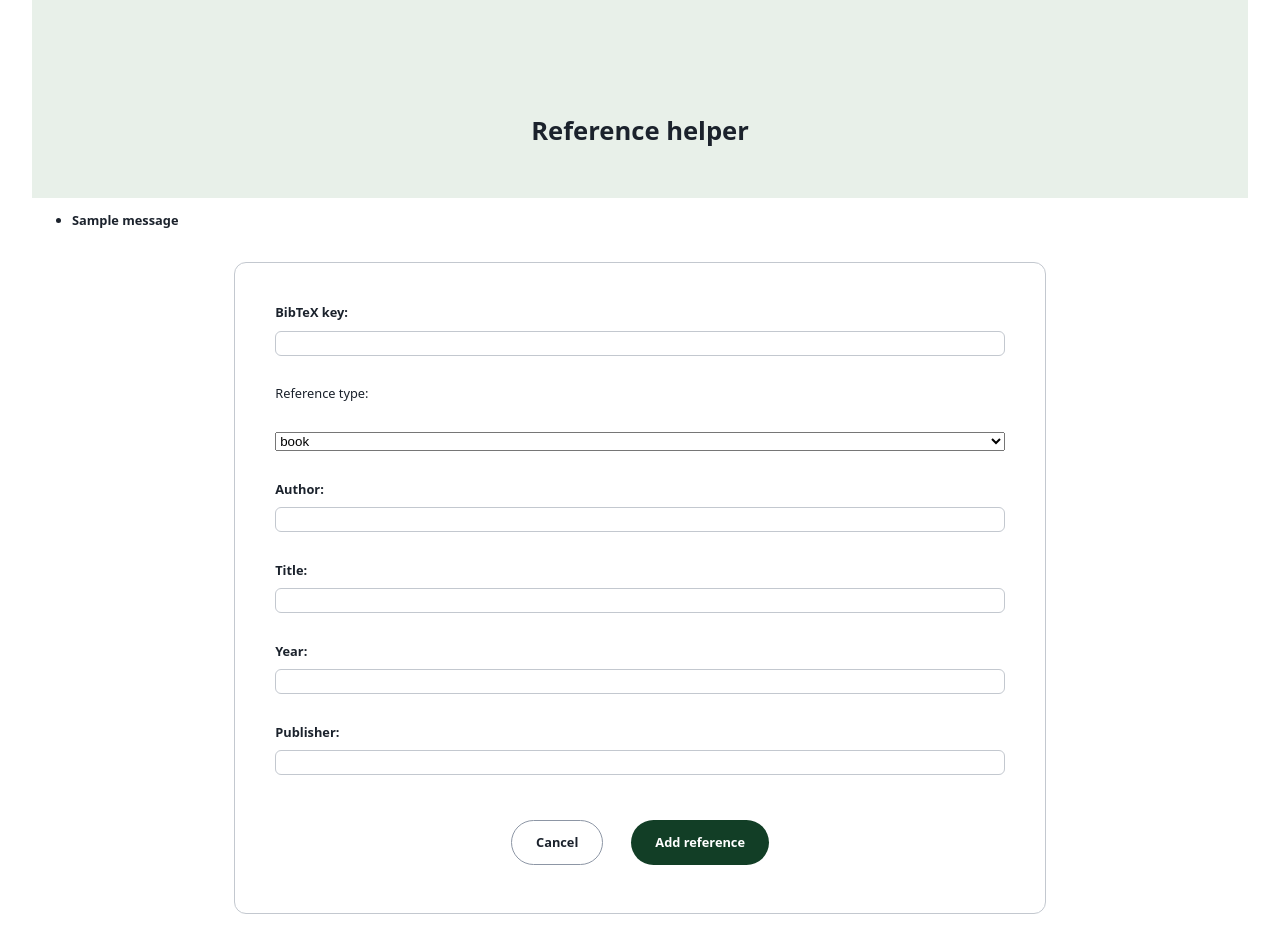
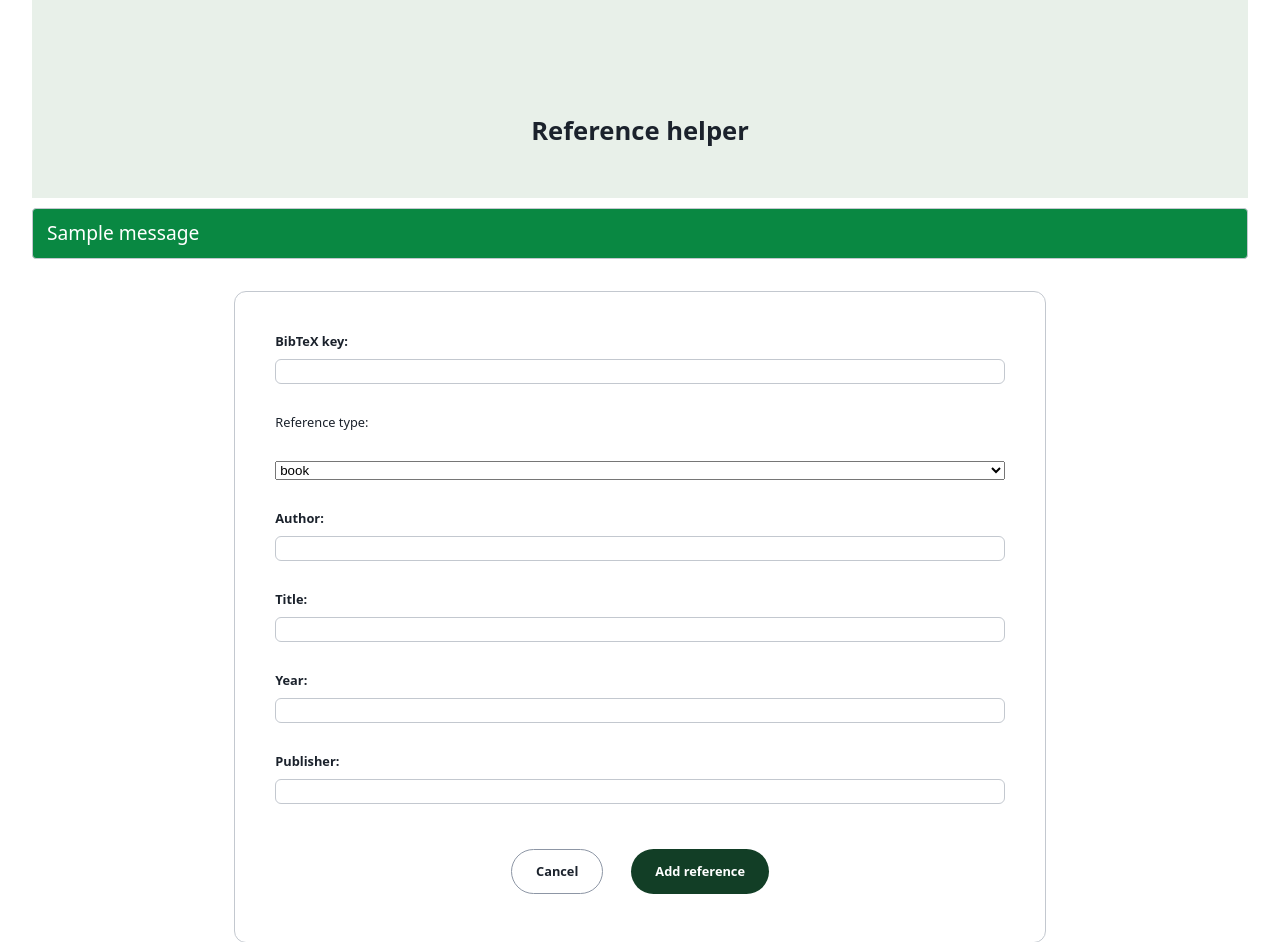
Before and after one commit to KieloLaaksosta/TodoApp, a Flask app: page /new_reference in a window 1280 px wide. Shown: the top 942 px of the page. Before the commit the page ends 914 px from the top, so only its background shows below. Run offline with Flask 3, Linux system fonts and the light colour scheme; tables that the repository leaves empty hold one stand-in row (values such as "Sample post"); one stand-in notice (Sample message) is shown.

Commit message:
Add error styling to new_reference.html

```diff
--- a/src/templates/new_reference.html
+++ b/src/templates/new_reference.html
@@ -6,11 +6,9 @@
 
 {% with messages = get_flashed_messages() %}
 {% if messages %}
-<ul class=flashes>
-    {% for message in messages %}
-    <li><strong>{{ message }}</strong></li>
-    {% endfor %}
-</ul>
+{% for message in messages %}
+<p class="flash-message" role="alert">{{ message }}</p>
+{% endfor %}
 {% endif %}
 {% endwith %}
 
```
